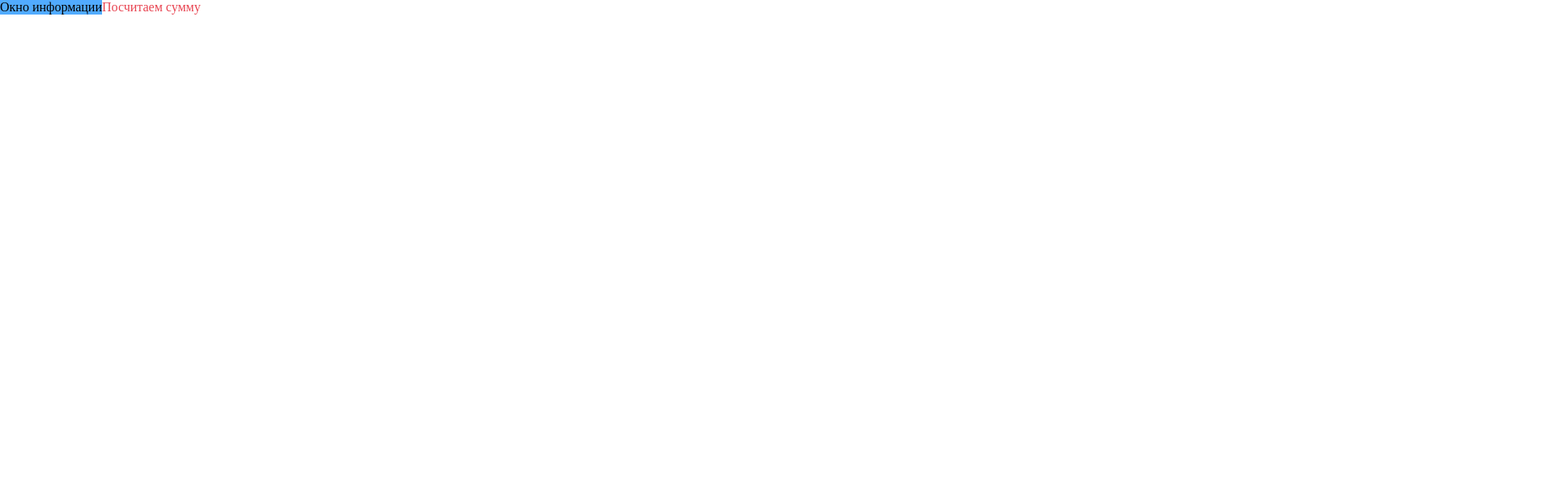
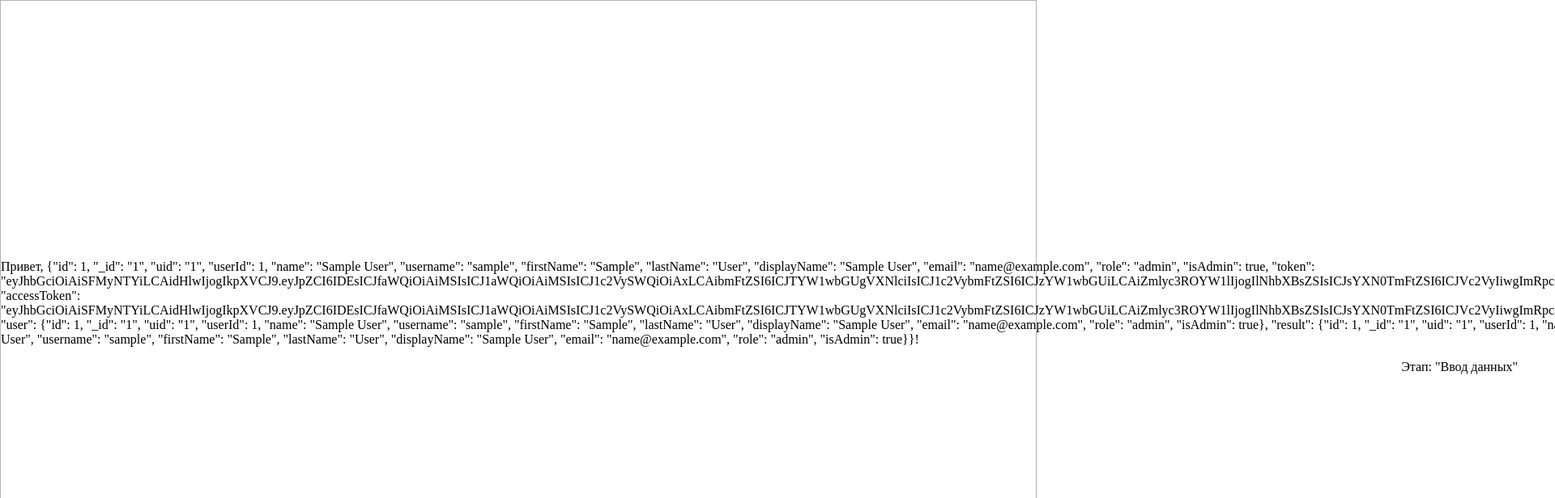
Before and after one commit to Mirkadoi/exemple-infinite-scroll, a React (Create React App) app: page /calculator in a window 1280 px wide. Shown: the top 616 px of the page at 81% size, 1920 px wide, since content can reach past the window. Built offline with nearby package versions, Linux system fonts and the light colour scheme; sample sign-in values are in the browser's storage.

Commit message:
Добавляет основную информацию в поле Инфа

```diff
--- a/src/components/Authorization/FormAuth.js
+++ b/src/components/Authorization/FormAuth.js
@@ -59,6 +59,7 @@ const FormAuth = ({ switchIsAuth, history }) => {
         switchIsAuth(true);
 
         localStorage.setItem('token', 'x5QzMhLdnco1GNNy8ewgKYFPrpaxAsfB');
+        localStorage.setItem('login', `${mail}`);
 
         history.push('/calculator');
     };
--- a/src/components/Calculator/CalcField.js
+++ /dev/null
@@ -1,11 +0,0 @@
-import React from 'react';
-import CalcSum from './Operation/CalcSum';
-import styles from './CalcField.module.scss';
-
-const CalcField = () => (
-    <div className={styles.sum}>
-        <CalcSum/>
-    </div>
-);
-
-export default CalcField;
--- a/src/components/Calculator/CalcField.module.scss
+++ /dev/null
@@ -1,3 +0,0 @@
-.sum {
-    color: #e84552;
-}
--- a/src/components/Calculator/CalcInfoUser.js
+++ b/src/components/Calculator/CalcInfoUser.js
@@ -1,10 +1,20 @@
 import React from 'react';
+import PropTypes from 'prop-types';
 import styles from './CalcInfoUser.module.scss';
 
-const CalcInfoUser = () => (
-    <div className={styles.info}>
-        Окно информации
-    </div>
-);
+
+const CalcInfoUser = ({ stepCalc }) => {
+    const login = localStorage.getItem('login');
+    return (
+        <div className={styles.info}>
+            <p>Привет, {login}!</p>
+            <p>Этап: "{stepCalc}"</p>
+        </div>
+    );
+};
+
+CalcInfoUser.propTypes = {
+    stepCalc: PropTypes.string.isRequired,
+};
 
 export default CalcInfoUser;
--- a/src/components/Calculator/CalcInfoUser.module.scss
+++ b/src/components/Calculator/CalcInfoUser.module.scss
@@ -1,3 +1,18 @@
+@import "scss/variables";
+
 .info {
-    background: #51abff;
+    flex: 0 1 100%;
+    display: none;
+    border-right: 1px solid rgba($color-grey, 0.4);
+
+    @media (min-width: 790px) {
+        display: flex;
+        flex-direction: column;
+        align-items: center;
+        justify-content: center;
+    }
+
+    p {
+        margin-top: 0;
+    }
 }
--- /dev/null
+++ b/src/components/Calculator/CalcOperationField.js
@@ -0,0 +1,11 @@
+import React from 'react';
+import CalcSum from './Operation/CalcSum';
+import styles from './CalcOperationField.module.scss';
+
+const CalcOperationField = () => (
+    <div className={styles.calc_field}>
+        <CalcSum/>
+    </div>
+);
+
+export default CalcOperationField;
--- /dev/null
+++ b/src/components/Calculator/CalcOperationField.module.scss
@@ -0,0 +1,3 @@
+.calc_field {
+    flex: 0 1 100%;
+}
--- a/src/page/calculator/Calculator.js
+++ b/src/page/calculator/Calculator.js
@@ -1,13 +1,16 @@
-import React from 'react';
-import CalcField from '../../components/Calculator/CalcField';
+import React, { useState } from 'react';
+import CalcOperationField from '../../components/Calculator/CalcOperationField';
 import CalcInfoUser from '../../components/Calculator/CalcInfoUser';
 import styles from './Calculator.module.scss';
 
-const Calculator = () => (
-    <div className={styles.calculator}>
-        <CalcInfoUser/>
-        <CalcField />
-    </div>
-);
+const Calculator = () => {
+    const [stepCalc, setStepCalc] = useState('Ввод данных');
+    return (
+        <div className={styles.calculator}>
+            <CalcInfoUser stepCalc={stepCalc} />
+            <CalcOperationField setStepCalc={setStepCalc} />
+        </div>
+    );
+};
 
 export default Calculator;
--- a/src/page/calculator/Calculator.module.scss
+++ b/src/page/calculator/Calculator.module.scss
@@ -1,3 +1,7 @@
+@import "scss/variables";
+
 .calculator {
     display: flex;
+    border: 1px solid rgba($color-grey, 0.6);
+    height: 100vh;
 }
```
